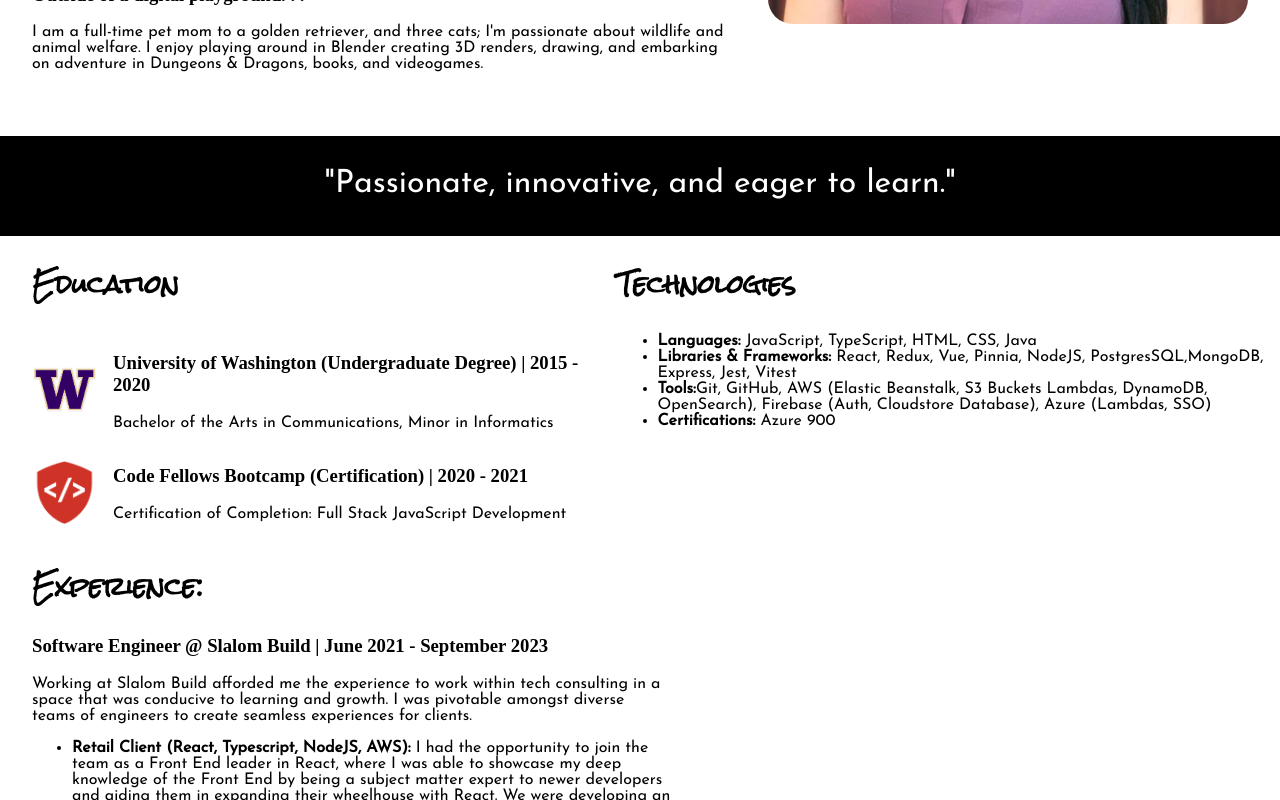
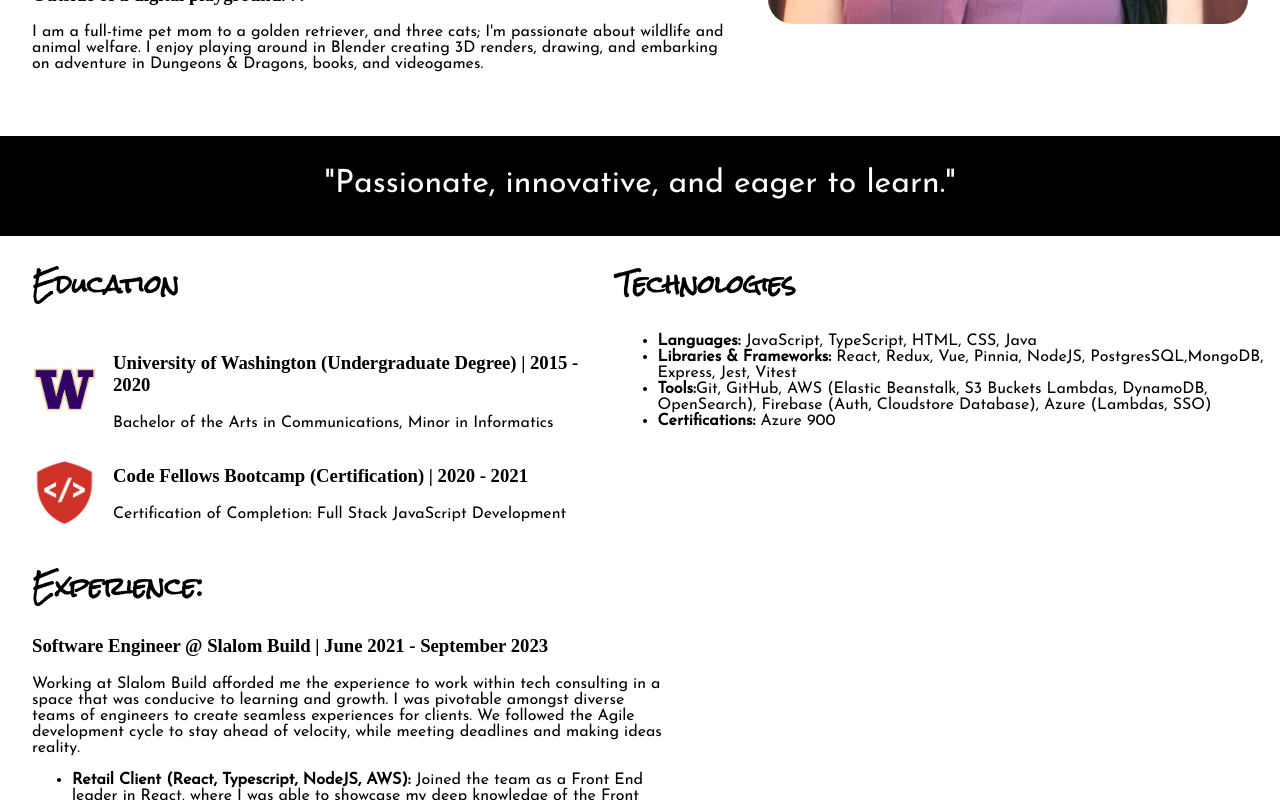
Before and after one commit to aysiae/vue-portfolio, a Vue app: page / in a window 1280 px wide. Shown: the part 2000-2800 px from the top of the page. Built offline with nearby package versions, Linux system fonts and the light colour scheme; a web font is replaced by a local one.

Commit message:
resume section complete

```diff
--- a/src/components/ResumeTemplate.vue
+++ b/src/components/ResumeTemplate.vue
@@ -1,5 +1,5 @@
 <template>
-    <div class="resume">
+    <div class="resume" id="resume">
         <div class="resume-top">
             <div class="education-container">
             <h2>Education</h2>
@@ -31,11 +31,11 @@
         <div class="exp">
             <h2>Experience:</h2>
             <h3>Software Engineer @ Slalom Build | June 2021 - September 2023</h3>
-            <p>Working at Slalom Build afforded me the experience to work within tech consulting in a space that was conducive to learning and growth. I was pivotable amongst diverse teams of engineers to create seamless experiences for clients.</p>
+            <p>Working at Slalom Build afforded me the experience to work within tech consulting in a space that was conducive to learning and growth. I was pivotable amongst diverse teams of engineers to create seamless experiences for clients. We followed the Agile development cycle to stay ahead of velocity, while meeting deadlines and making ideas reality.</p>
             <ul>
-                <li><strong>Retail Client (React, Typescript, NodeJS, AWS):</strong> I had the opportunity to join the team as a Front End leader in React, where I was able to showcase my deep knowledge of the Front End by being a subject matter expert to newer developers and aiding them in expanding their wheelhouse with React. We were developing an internal CRM tool where I worked closely with our back-end lead to seamlessly switch the application's search from DynamoDB to ElasticSearch. </li>
-                <li><strong>Retail Client (Vue, Pinnia, NuxtJS, TypeScript, NodeJS):</strong> Blah Blah Blah</li>
-                <li><strong>Financial Client (React, JavaScript, NodeJS, Azure):</strong> Blah blah blah blah</li>
+                <li><strong>Retail Client (React, Typescript, NodeJS, AWS):</strong> Joined the team as a Front End leader in React, where I was able to showcase my deep knowledge of the Front End by being a subject matter expert to newer developers and aiding them in expanding their wheelhouse with React. We were developing an internal CRM tool where I worked closely with our back-end lead to seamlessly switch the application's search from DynamoDB to ElasticSearch. </li>
+                <li><strong>Retail Client (Vue, Pinnia, NuxtJS, TypeScript, NodeJS):</strong> During this engagement, I was apart of a diverse team of engineers working to make an E-Commerce platform for an independent retailer. I picked up a functional understanding of Vue and Pinnia to create scalable components to be used throughout the e-commerce platform, as well utilizing clean state management for the cart/checkout process. I was responsible for handling API calls to the backend to add/remove/update our cart on the Front End. </li>
+                <li><strong>Financial Client (React, JavaScript, NodeJS, Azure):</strong> Worked togehter with an small close knit team to develop and internal search tool for their database; worked with implementing the Front End in React and using Material UI to closely match UX designs. Our backend was powered by NodeJS and Azure where we also worked to make Microsoft Single Sign On functional.</li>
             </ul>
         </div>
     </div>
@@ -76,6 +76,7 @@
 
             .tech {
                 margin-left: 2em;
+                max-width: 700px;
             }
         }
 
--- a/src/components/WelcomeBanner.vue
+++ b/src/components/WelcomeBanner.vue
@@ -12,7 +12,7 @@
         <h3>Open For Work</h3>
         <p>2 years of professional experience as a full stack developer.</p>
         <a href='#about'><button>About Me</button></a>
-        <button>Resume</button>
+        <a href='#resume'><button>Resume</button></a>
         <a href='https://www.linkedin.com/in/aysiaelise/'><button>LinkedIn</button></a>
         <a href="https://github.com/aysiae"><button>GitHub</button></a>
         <button>Projects</button>
```
